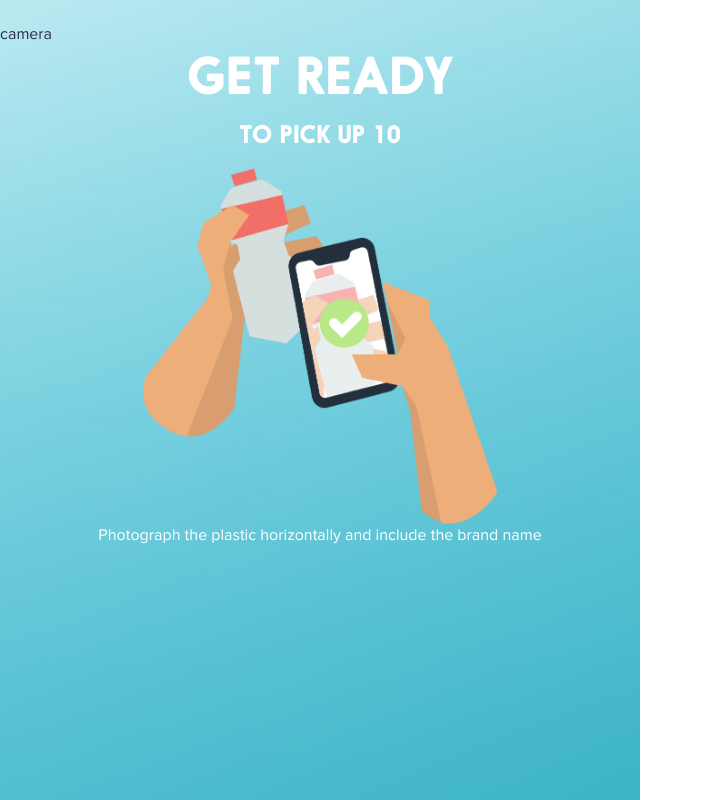
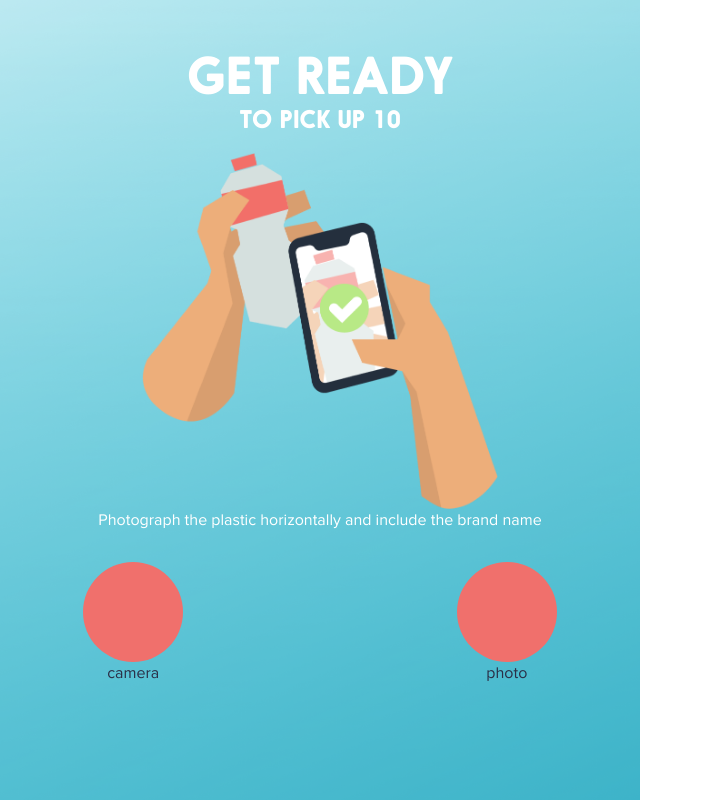
Before and after one commit to voorhoede-labs/plastic-soup-pickup, a Nuxt app: page /photo in a window 1280 px wide. Shown: the top 800 px of the page, without its empty margins (0-703 px from the left). Built offline with nearby package versions, Linux system fonts and the light colour scheme.

Commit message:
WIP: styling photo page

```diff
--- a/pages/photo.vue
+++ b/pages/photo.vue
@@ -6,16 +6,21 @@
       <h1 class="photo-title">GET READY <span class="photo-subtitle">to pick up 10</span></h1>
       <img src="~/assets/get-ready/get-ready-mobile.png" class="get-ready-mobile" />
       <p class="photo-text">Photograph the plastic horizontally and include the brand name</p>
+
+      <form class="photo-form" enctype="multipart/form-data" method="post " action="">
+        <input id="browse-photos" type="file" class="input-browse-photos">
+        <label class="label-browse" for="browse-photos">
+          <span>camera</span>
+        </label>
+
+        <input @change="saveImage($event)" id="take-photo" type="file" class="input-take-photo" accept="image/*" capture>
+        <label class="label-take" for="take-photo">
+          <span>photo</span>
+        </label>
+    </form>
     </div>
 
     <img ref="preview" :src="src" class="image-preview" />
-
-    <form enctype="multipart/form-data" method="post " action="">
-      <input id="browse-photos" type="file" class="input-browse-photos">
-      <label class="label-browse" for="browse-photos">camera</label>
-      <input @change="saveImage($event)" id="take-photo" type="file" class="input-take-photo" accept="image/*" capture>
-      <label class="label-take" for="take-photo">photo</label>
-    </form>
   </div>
 </template>
 
@@ -128,11 +133,19 @@ export default {
 .input-browse-photos,
 .input-take-photo {
   width: 0.1px;
-  height: 0.1;
+  height: 0.1px;
   opacity: 0;
   overflow: hidden;
   position: absolute;
   z-index: -1;
+}
+
+.photo-form {
+  display: flex;
+  flex-direction: row;
+  justify-content: space-between;
+  width: 80%;
+  margin-top: 30px;
 }
 
 .photo-title {
@@ -143,19 +156,36 @@ export default {
 
 .photo-subtitle {
   display: block;
-  margin-top: 5px;
+  margin-top: -10px;
   font-size: 24px;
   text-transform: uppercase;
 }
 
 .photo-text {
   z-index: 5;
+  text-align: center;
   color: #fff;
 }
 
-.label-browse {
+.label-browse,
+.label-take {
+  position: relative;
+  z-index: 4;
+  display: inline-block;
+  width: 100px;
+  height: 100px;
+  border-radius: 50%;
+  padding: 20px;
+  background-color: #f0706c;
+}
+
+.label-browse span,
+.label-take span {
   position: absolute;
-  z-index: 4;
+  top: 100%;
+  text-align: center;
+  left: 0;
+  width: 100%;
 }
 
 
```
